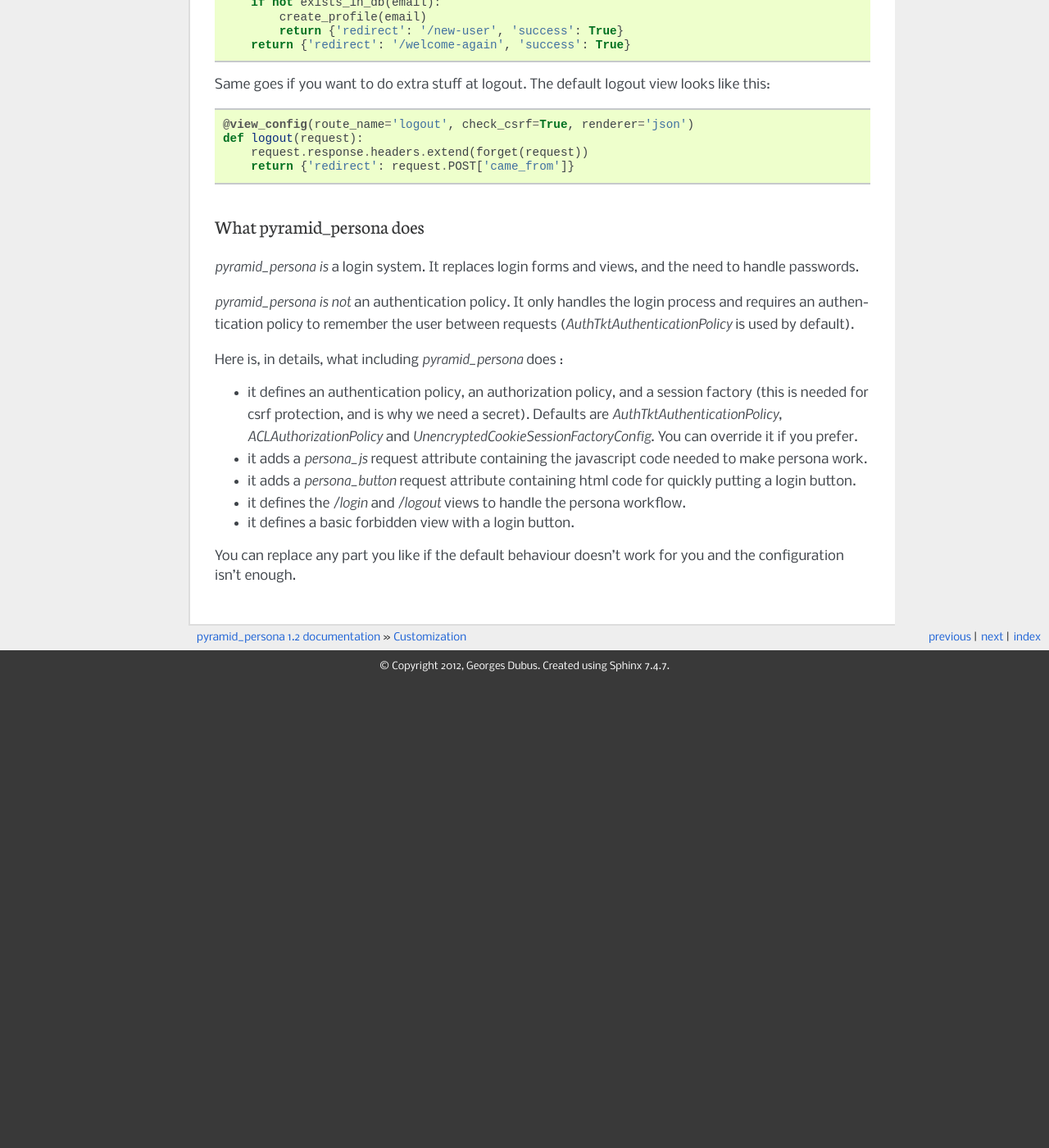
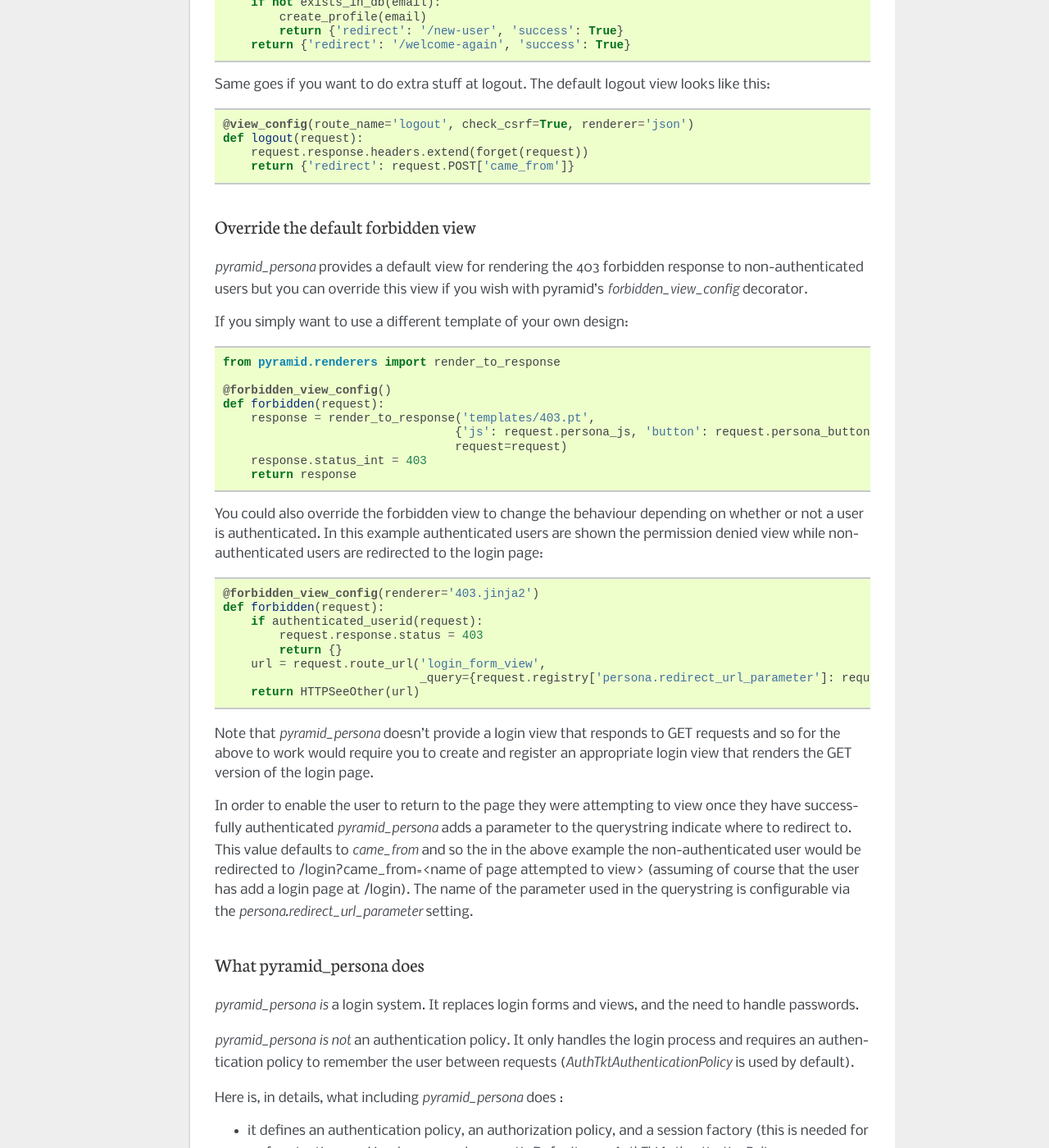
Before and after one commit to madjar/pyramid_persona, a Sphinx documentation site: the page built from docs/customization.rst, in a window 1280 px wide and 1400 px high, scrolled down 838 px. Shown: the whole window at 82% size. Built offline with Sphinx 7.4.7, drawn with Linux system fonts in a browser that asks for light colours; before the commit the page ends 1670 px from its top, so only the background shows below that; some of the changed text lies outside the part shown.

Commit message:
Add example of overriding the pyramid_person forbidden view
Indicate how to either simply use a different template or how to redirect non-authenticated users to the login page

```diff
--- a/docs/customization.rst
+++ b/docs/customization.rst
@@ -39,7 +39,7 @@
         if email not in whitelist:
             request.session.flash('Sorry, you are not on the list')
             return {'redirect': '/', 'success': False}
-	request.response.headers.extend(remember(request, email))
+    request.response.headers.extend(remember(request, email))
         if not exists_in_db(email):
             create_profile(email)
             return {'redirect': '/new-user', 'success': True}
@@ -51,6 +51,56 @@
     def logout(request):
         request.response.headers.extend(forget(request))
         return {'redirect': request.POST['came_from']}
+
+
+Override the default forbidden view
+===================================
+
+`pyramid_persona` provides a default view for rendering the 403 forbidden
+response to non-authenticated users but you can override this view if you wish
+with pyramid's `forbidden_view_config` decorator.
+
+If you simply want to use a different template of your own design::
+
+    from pyramid.renderers import render_to_response
+
+    @forbidden_view_config()
+    def forbidden(request):
+        response = render_to_response('templates/403.pt',
+                                     {'js': request.persona_js, 'button': request.persona_button},
+                                     request=request)
+        response.status_int = 403
+        return response
+
+
+You could also override the forbidden view to change the behaviour depending
+on whether or not a user is authenticated. In this example authenticated users
+are shown the permission denied view while non-authenticated users are
+redirected to the login page::
+
+    @forbidden_view_config(renderer='403.jinja2')
+    def forbidden(request):
+        if authenticated_userid(request):
+            request.response.status = 403
+            return {}
+        url = request.route_url('login_form_view',
+                                _query={request.registry['persona.redirect_url_parameter']: request.path})
+        return HTTPSeeOther(url)
+
+
+Note that `pyramid_persona` doesn't provide a login view that responds to GET
+requests and so for the above to work would require you to create and register
+an appropriate login view that renders the GET version of the login page.
+
+In order to enable the user to return to the page they were attempting to view
+once they have successfully authenticated `pyramid_persona` adds a parameter
+to the querystring indicate where to redirect to. This value defaults to
+`came_from` and so the in the above example the non-authenticated user would
+be redirected to /login?came_from=<name of page attempted to view> (assuming
+of course that the user has add a login page at /login). The name of the
+parameter used in the querystring is configurable via the
+`persona.redirect_url_parameter` setting.
+
 
 What pyramid_persona does
 =========================
```
